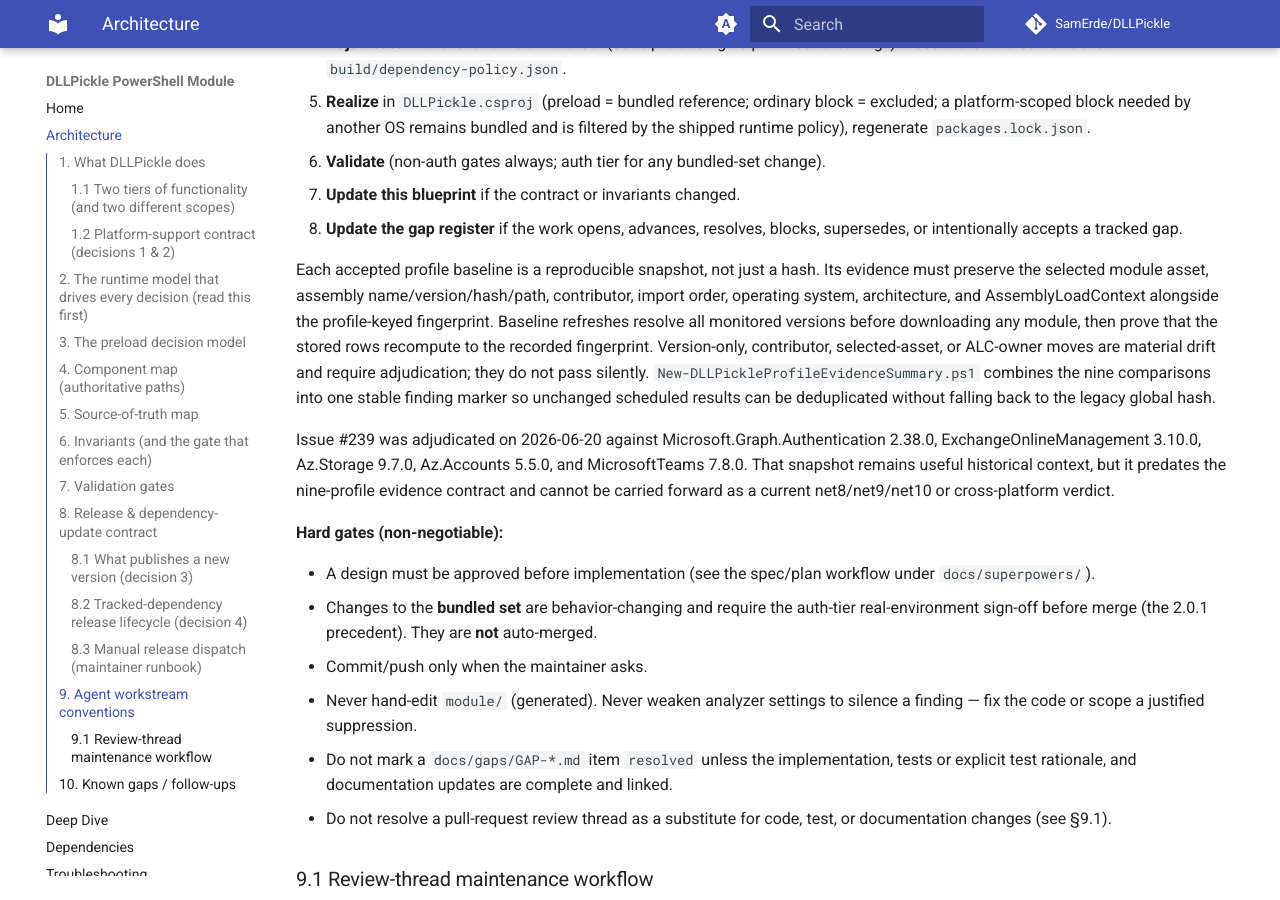
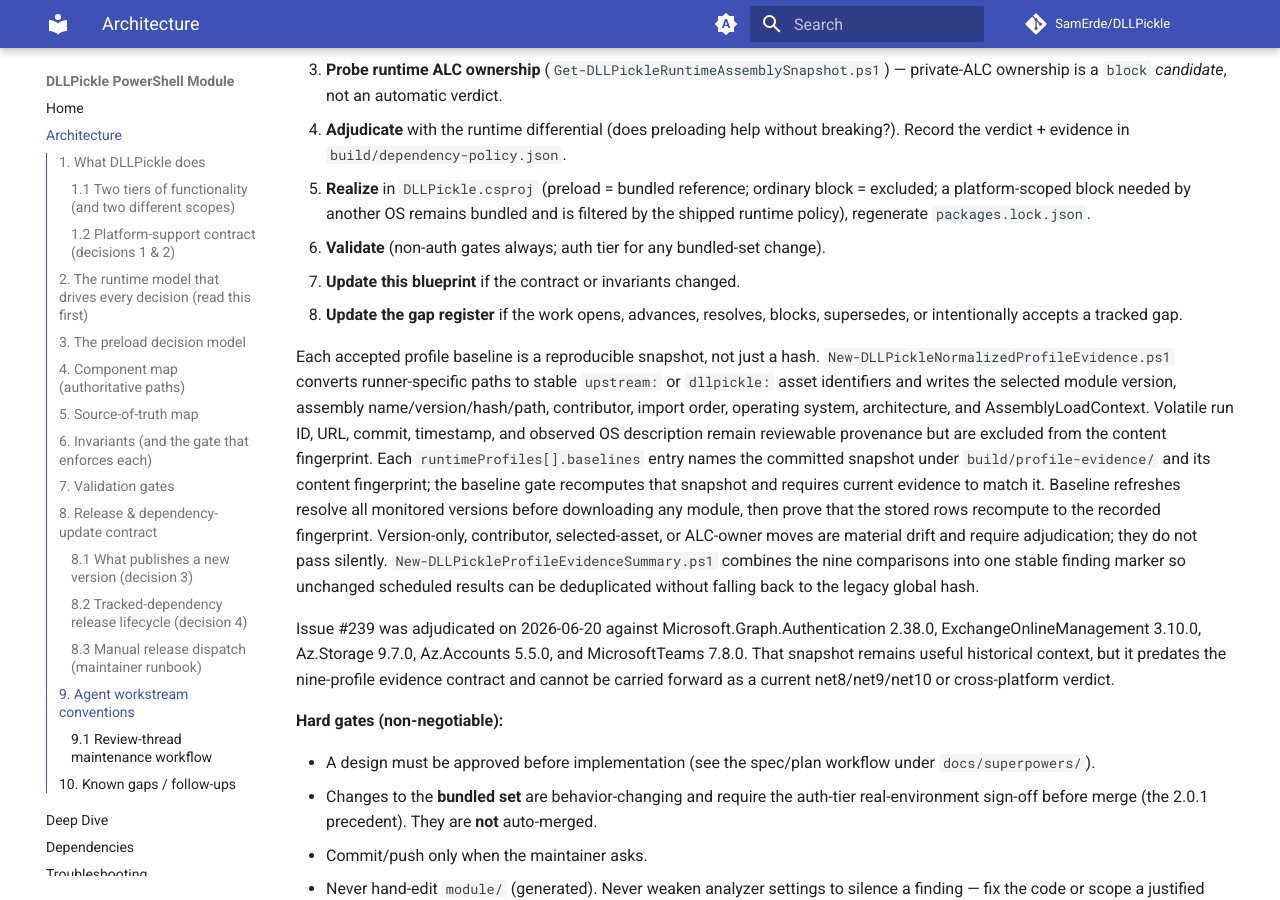
Before and after one commit to SamErde/DLLPickle, an MkDocs documentation site: the page built from docs/Architecture.md, in a window 1280 px wide and 900 px high, scrolled down 9946 px. Built offline with MkDocs 1.6.1 and Material for MkDocs 9.7.7, drawn with Linux system fonts in a browser that asks for light colours; comment, search, counter and statistics services are not loaded; some of the changed text lies outside the part shown.

Commit message:
feat: persist normalized profile evidence

```diff
--- a/docs/Architecture.md
+++ b/docs/Architecture.md
@@ -78,7 +78,8 @@ Every tracked assembly is classified into exactly one of:
 | Runtime policy and loader | `src/DLLPickle/SupportedRuntimeProfiles.json`, `src/DLLPickle/Private/Get-DPRuntimeProfile.ps1`, `src/DLLPickle/Public/Import-DPLibrary.ps1` | Maps the running PowerShell/CLR pair to one exact TFM and loads that isolated bundle with dependency-ordered, retrying loads. |
 | Build project | `src/DLLPickle.Build/DLLPickle.csproj` | **Realizes** the policy — preload packages are direct runtime references; blocked transitives that must never ship use `ExcludeAssets="runtime"`; platform-scoped host assemblies needed elsewhere remain in the universal payload and are filtered by `SupportedRuntimeProfiles.json`. `packages.lock.json` pins resolved versions. |
 | Dependency policy | `build/dependency-policy.json` | **Decision source of truth** — per-profile and per-platform classifications, monitored modules, import orders, validation tiers, and conflict baselines. |
-| Analysis tools | `tools/Get-DLLPickleLoadedTrackedAssembly.ps1`, `New-DLLPickleConflictMatrix.ps1`, `Compare-DLLPickleConflictMatrix.ps1`, `Get-DLLPickleRuntimeAssemblySnapshot.ps1`, `Get-DLLPickleUpstreamInventory.ps1`, `Update-DLLPickleDependencyPins.ps1` | Inventory upstream modules, build the conflict matrix, probe runtime ALC ownership (filter sourced from `trackedAssemblies`), detect drift, and apply policy pins. |
+| Profile evidence | `build/profile-evidence/` | Durable normalized snapshots for each accepted PowerShell/TFM/OS/architecture cell. Policy baselines bind the committed snapshot path and content fingerprint. |
+| Analysis tools | `tools/Get-DLLPickleLoadedTrackedAssembly.ps1`, `New-DLLPickleConflictMatrix.ps1`, `Compare-DLLPickleConflictMatrix.ps1`, `Get-DLLPickleRuntimeAssemblySnapshot.ps1`, `Get-DLLPickleUpstreamInventory.ps1`, `New-DLLPickleNormalizedProfileEvidence.ps1`, `Update-DLLPickleDependencyPins.ps1` | Inventory upstream modules, build the conflict matrix, normalize durable evidence, probe runtime ALC ownership (filter sourced from `trackedAssemblies`), detect drift, and apply policy pins. |
 | Build script | `build/DLLPickle.Build.ps1` | Invoke-Build tasks: Analyze, AnalyzeTests, AnalyzeTools, Test, RestoreDependencies, PrepareModuleOutput, IntegrationTest. |
 | Release scripts | `.github/ci-scripts/Get-VersionBump.ps1` | Decides the semantic-version bump (and whether to release at all) from Conventional Commit prefixes since the last tag. The publish-decision logic behind §8.1. |
 | CI | `.github/workflows/` | Build/test matrix, Upstream-Compatibility (inventory + drift), Dependabot auto-approve, path+commit-gated `Release-and-Publish`. |
@@ -203,7 +204,7 @@ When changing the preload contract, follow this loop:
 7. **Update this blueprint** if the contract or invariants changed.
 8. **Update the gap register** if the work opens, advances, resolves, blocks, supersedes, or intentionally accepts a tracked gap.
 
-Each accepted profile baseline is a reproducible snapshot, not just a hash. Its evidence must preserve the selected module asset, assembly name/version/hash/path, contributor, import order, operating system, architecture, and AssemblyLoadContext alongside the profile-keyed fingerprint. Baseline refreshes resolve all monitored versions before downloading any module, then prove that the stored rows recompute to the recorded fingerprint. Version-only, contributor, selected-asset, or ALC-owner moves are material drift and require adjudication; they do not pass silently. `New-DLLPickleProfileEvidenceSummary.ps1` combines the nine comparisons into one stable finding marker so unchanged scheduled results can be deduplicated without falling back to the legacy global hash.
+Each accepted profile baseline is a reproducible snapshot, not just a hash. `New-DLLPickleNormalizedProfileEvidence.ps1` converts runner-specific paths to stable `upstream:` or `dllpickle:` asset identifiers and writes the selected module version, assembly name/version/hash/path, contributor, import order, operating system, architecture, and AssemblyLoadContext. Volatile run ID, URL, commit, timestamp, and observed OS description remain reviewable provenance but are excluded from the content fingerprint. Each `runtimeProfiles[].baselines` entry names the committed snapshot under `build/profile-evidence/` and its content fingerprint; the baseline gate recomputes that snapshot and requires current evidence to match it. Baseline refreshes resolve all monitored versions before downloading any module, then prove that the stored rows recompute to the recorded fingerprint. Version-only, contributor, selected-asset, or ALC-owner moves are material drift and require adjudication; they do not pass silently. `New-DLLPickleProfileEvidenceSummary.ps1` combines the nine comparisons into one stable finding marker so unchanged scheduled results can be deduplicated without falling back to the legacy global hash.
 
 Issue #239 was adjudicated on 2026-06-20 against Microsoft.Graph.Authentication 2.38.0, ExchangeOnlineManagement 3.10.0, Az.Storage 9.7.0, Az.Accounts 5.5.0, and MicrosoftTeams 7.8.0. That snapshot remains useful historical context, but it predates the nine-profile evidence contract and cannot be carried forward as a current net8/net9/net10 or cross-platform verdict.
 
```
Also changed, not shown: 11 other files.
